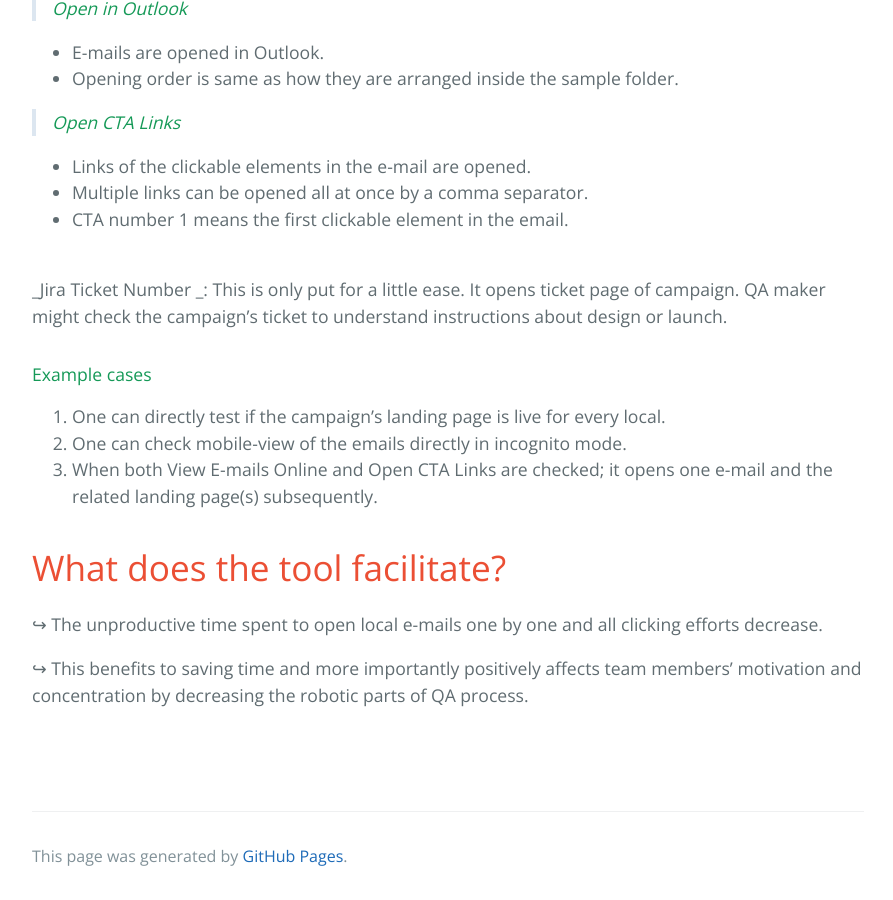
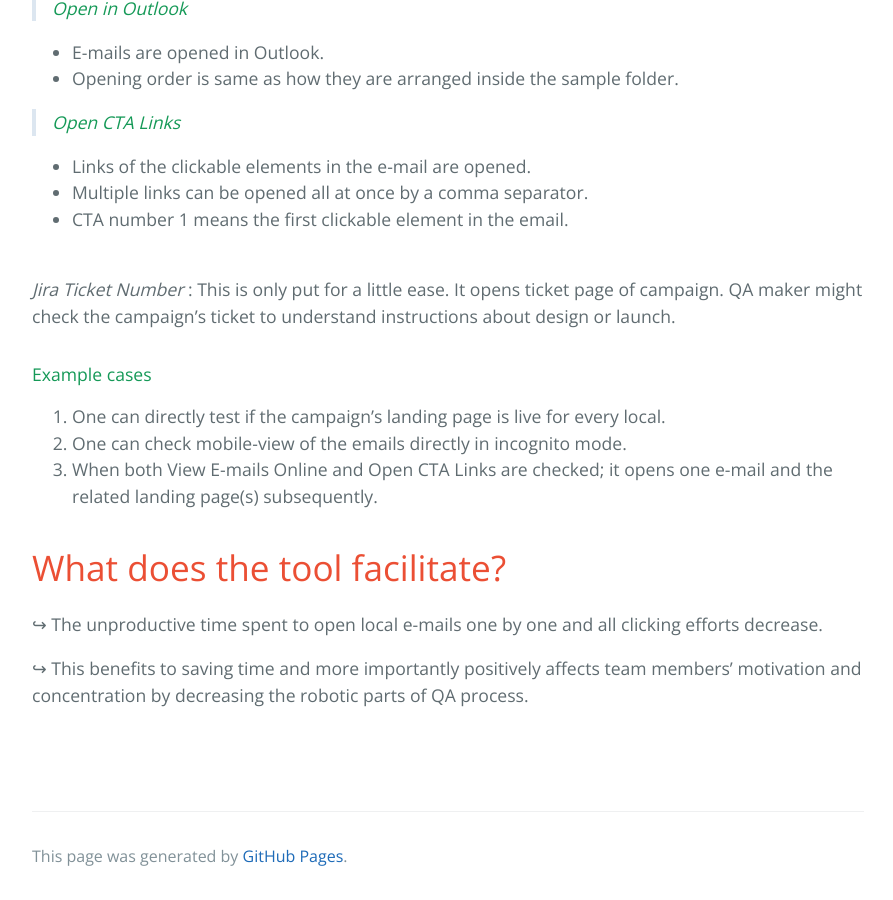
Before and after one commit to berkeozturk/QA-Assistant, a Jekyll site: the page built from index.md, in a window 1280 px wide and 900 px high, scrolled down 3515 px. Shown: the whole window, without its empty margins (192-1085 px from the left). Built offline with Jekyll 4.4.1, drawn with Linux system fonts in a browser that asks for light colours.

```diff
--- a/index.md
+++ b/index.md
@@ -92,7 +92,7 @@ _**The user interface shows the options you can choose with the tool in the imag
 *   CTA number 1 means the first clickable element in the email.
 
 <br>
-_Jira Ticket Number _:
+_Jira Ticket Number_ :
 This is only put for a little ease. It opens ticket page of campaign. QA maker might check the campaign's ticket to understand instructions about design or launch.
 
 #### Example cases
```
